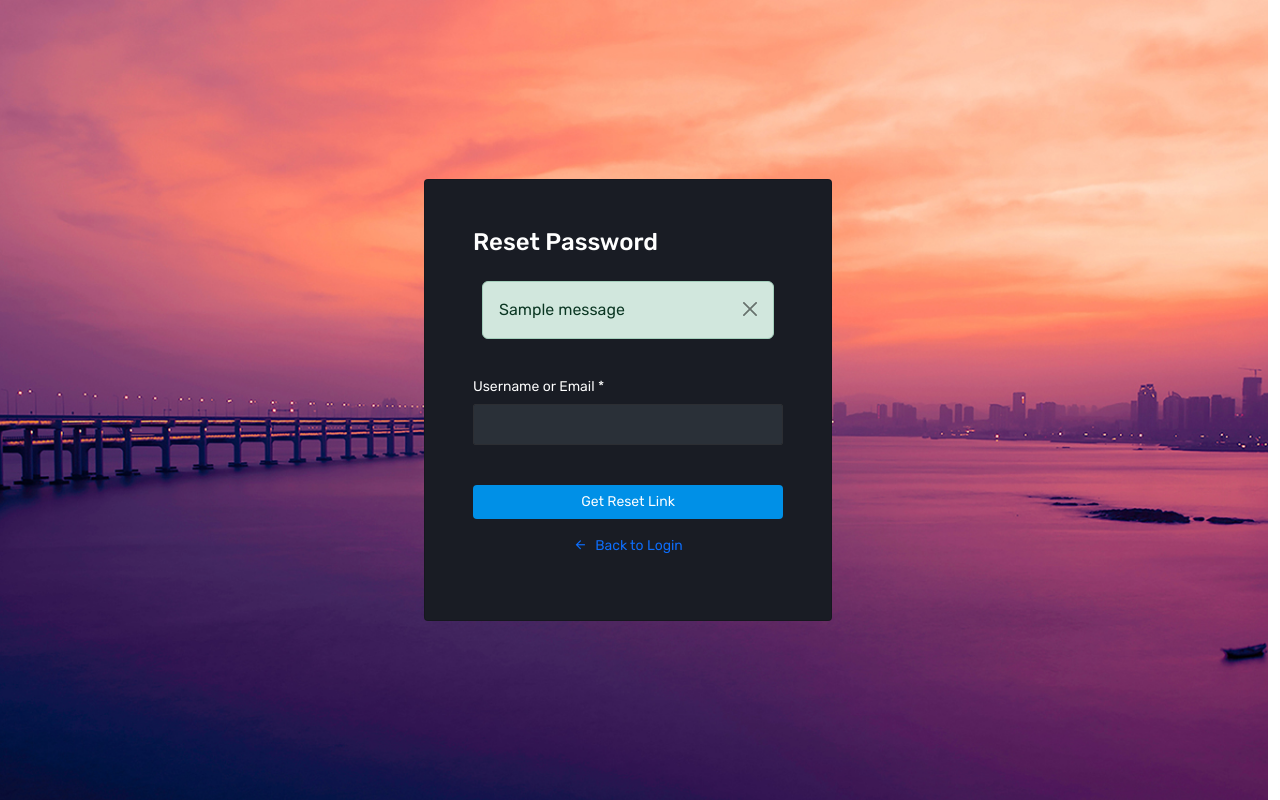
After one commit to karmakr1920/pennypilot, a Django app: page /forgot-password/ in a window 1280 px wide. The commit adds this page. Run offline with Django 5.2, Linux system fonts and the light colour scheme; tables that the repository leaves empty hold one stand-in row (values such as "Sample post"); one stand-in notice (Sample message) is shown; some libraries are stand-ins or nearby versions.

Commit message:
created PasswordToken Model and added functionality for reset password

```diff
--- /dev/null
+++ b/dashboard/templates/dashboard/forgot_password.html
@@ -0,0 +1,79 @@
+{% load static %}
+<!DOCTYPE html>
+<html lang="en">
+<head>
+    <meta charset="utf-8">
+    <meta name="viewport" content="width=device-width, initial-scale=1, maximum-scale=1, minimum-scale=1, user-scalable=no">
+    <title>Reset Password - PennyPilot</title>
+    <link rel="stylesheet" href="{% static 'dashboard/assets/vendors/mdi/css/materialdesignicons.min.css' %}">
+    <link rel="stylesheet" href="{% static 'dashboard/assets/vendors/ti-icons/css/themify-icons.css' %}">
+    <link rel="stylesheet" href="{% static 'dashboard/assets/vendors/css/vendor.bundle.base.css' %}">
+    <link rel="stylesheet" href="{% static 'dashboard/assets/vendors/font-awesome/css/font-awesome.min.css' %}">
+    <link rel="stylesheet" href="{% static 'dashboard/assets/css/style.css' %}">
+    <link rel="shortcut icon" href="{% static 'dashboard/assets/images/favicon.png' %}" />
+</head>
+<body>
+    <div class="container-scroller">
+        <div class="container-fluid page-body-wrapper full-page-wrapper">
+            <div class="row w-100">
+                <div class="content-wrapper full-page-wrapper d-flex align-items-center auth login-bg">
+                    <div class="card col-lg-4 mx-auto">
+                        <div class="card-body px-5 py-5">
+                            <h3 class="card-title text-start mb-3">Reset Password</h3>
+                            <!-- Display messages -->
+                            {% if messages %}
+                                <div class="alert alert-dismissible fade show text-md p-2">
+                                    {% for message in messages %}
+                                        <div class="alert alert-{{ message.tags }}">
+                                            {{ message }}
+                                            <button type="button" class="btn-close btn-close-sm" data-bs-dismiss="alert"></button>
+                                        </div>
+                                    {% endfor %}
+                                </div>
+                            {% endif %}
+
+                            <form method="post">
+                                {% csrf_token %}
+                                {% if not token %}
+                                    <div class="form-group">
+                                        <label for="username_or_email">Username or Email *</label>
+                                        <input type="text" name="username_or_email" id="username_or_email" class="form-control p_input"
+                                               value="{{ form_data.username_or_email|default:'' }}">
+                                    </div>
+                                    <div class="text-center d-grid gap-2">
+                                        <button type="submit" class="btn btn-primary btn-block">Get Reset Link</button>
+                                    </div>
+                                {% else %}
+                                    <div class="form-group">
+                                        <label for="new_password">New Password *</label>
+                                        <input type="password" name="new_password" id="new_password" class="form-control p_input"
+                                               value="{{ form_data.new_password|default:'' }}">
+                                    </div>
+                                    <div class="form-group">
+                                        <label for="confirm_password">Confirm Password *</label>
+                                        <input type="password" name="confirm_password" id="confirm_password" class="form-control p_input"
+                                               value="{{ form_data.confirm_password|default:'' }}">
+                                    </div>
+                                    <div class="text-center d-grid gap-2">
+                                        <button type="submit" class="btn btn-primary btn-block">Reset Password</button>
+                                    </div>
+                                {% endif %}
+                                <p class="text-center mt-3">
+                                    <a href="{% url 'login' %}" class="text-decoration-none">
+                                        <i class="mdi mdi-arrow-left me-2"></i>Back to Login
+                                    </a>
+                                </p>
+                            </form>
+                        </div>
+                    </div>
+                </div>
+            </div>
+        </div>
+    </div>
+    <script src="{% static 'dashboard/assets/vendors/js/vendor.bundle.base.js' %}"></script>
+    <script src="{% static 'dashboard/assets/js/off-canvas.js' %}"></script>
+    <script src="{% static 'dashboard/assets/js/misc.js' %}"></script>
+    <script src="{% static 'dashboard/assets/js/settings.js' %}"></script>
+    <script src="{% static 'dashboard/assets/js/todolist.js' %}"></script>
+</body>
+</html>
--- a/dashboard/templates/dashboard/login.html
+++ b/dashboard/templates/dashboard/login.html
@@ -50,7 +50,7 @@
                                   {% if form_data.remember_me %}checked{% endif %}>
                             <label class="form-check-label" for="remember_me">Remember me</label>
                         </div>
-                        <a href="#" class="forgot-pass">Forgot password</a>
+                        <a href="{% url 'forgot_password' %}" class="forgot-pass">Forgot password</a>
                     </div>
                     <div class="text-center d-grid gap-2">
                         <button type="submit" class="btn btn-primary btn-block">Login</button>
--- a/dashboard/urls.py
+++ b/dashboard/urls.py
@@ -18,4 +18,6 @@ urlpatterns = [
     path('update-user/', views.update_user_view, name='update_user'),
     path('login/', views.login_view, name='login'),
     path('logout/', views.logout_view, name='logout'),
+    path('forgot-password/', views.reset_password, name='forgot_password'),
+    path('reset-password/<uuid:token>/', views.reset_password, name='reset_password'),
 ]
--- a/dashboard/views.py
+++ b/dashboard/views.py
@@ -1,5 +1,5 @@
 from django.shortcuts import render, get_object_or_404, redirect
-from .models import Expense, Category,User,MonthlyBudget
+from .models import Expense, Category,User,MonthlyBudget,PasswordResetToken
 from django.db.models import Sum,Count
 from django.contrib import messages
 import calendar
@@ -10,7 +10,8 @@ from django.contrib.auth import login,logout,authenticate
 from django.contrib.auth.decorators import login_required
 from django.core.paginator import Paginator
 import re
-
+import uuid
+from django.db.models import Q
 
 from django.contrib import messages
 from django.contrib.auth import login
@@ -27,7 +28,7 @@ def register_view(request):
         password2 = request.POST.get('password2')
         consent = request.POST.get('consent')
 
-        # Store form data to repopulate on error
+        # Store form data to repopulate on warning
         form_data = {
             'username': username or '',
             'email': email or '',
@@ -87,7 +88,7 @@ def update_user_view(request):
         current_password = request.POST.get('current_password')
         new_password = request.POST.get('new_password')
 
-        # Store form data to repopulate on error
+        # Store form data to repopulate on warning
         form_data = {
             'username': username or '',
             'email': email or '',
@@ -434,8 +435,8 @@ def set_monthly_budget(request):
         try:
             amount = float(amount)
             if amount < 0:
-                raise ValueError("Budget cannot be negative")
-        except ValueError:
+                raise Valuewarning("Budget cannot be negative")
+        except Valuewarning:
             messages.warning(request, "Please enter a valid positive number for budget.")
             return redirect('set_monthly_budget')
 
@@ -527,3 +528,87 @@ def logout_view(request):
     logout(request)
     messages.info(request, "Logged out successfully.")
     return redirect('home')
+
+def forgot_password(request):
+    if request.method == 'POST':
+        email = request.POST.get('email')
+        try:
+            user = User.objects.get(email=email)
+            # Generate a unique token
+            token = uuid.uuid4()
+            user.password_reset_token = token
+            user.save()
+            # Redirect to reset_password view with the token
+            return redirect('reset_password', token=token)
+        except User.DoesNotExist:
+            messages.warning(request, 'Email not found.')
+            return render(request, 'dashboard/forgot_password.html')
+    return render(request, 'dashboard/forgot_password.html')
+
+def reset_password(request, token=None):
+    form_data = {}
+
+    if request.method == 'POST':
+        if not token:
+            # Handle username_or_email submission to generate token
+            username_or_email = request.POST.get('username_or_email')
+            if not username_or_email:
+                messages.warning(request, "Username or email is required.")
+                return render(request, 'dashboard/forgot_password.html', {'form_data': {'username_or_email': username_or_email}})
+
+            try:
+                # Look up user by username or email
+                user = User.objects.get(Q(username=username_or_email) | Q(email=username_or_email))
+                # Delete any existing tokens for this user
+                PasswordResetToken.objects.filter(user=user).delete()
+                # Generate a new token
+                reset_token = PasswordResetToken.objects.create(user=user)
+                # Redirect to reset_password with token
+                return redirect('reset_password', token=reset_token.token)
+            except User.DoesNotExist:
+                messages.warning(request, "User with this username or email does not exist.")
+                return render(request, 'dashboard/forgot_password.html', {'form_data': {'username_or_email': username_or_email}})
+
+        else:
+            # Handle password reset with token
+            try:
+                reset_token = PasswordResetToken.objects.get(token=token)
+                if reset_token.is_expired():
+                    messages.warning(request, "Reset token has expired.")
+                    reset_token.delete()
+                    return redirect('forgot_password')
+                user = reset_token.user
+            except PasswordResetToken.DoesNotExist:
+                messages.warning(request, "Invalid or expired reset token.")
+                return redirect('forgot_password')
+
+            new_password = request.POST.get('new_password')
+            confirm_password = request.POST.get('confirm_password')
+            form_data = {
+                'new_password': new_password,
+                'confirm_password': confirm_password
+            }
+
+            # Basic validation
+            if not new_password or not confirm_password:
+                messages.warning(request, "All fields are required.")
+                return render(request, 'dashboard/forgot_password.html', {'form_data': form_data, 'token': token})
+
+            if new_password != confirm_password:
+                messages.warning(request, "Passwords do not match.")
+                return render(request, 'dashboard/forgot_password.html', {'form_data': form_data, 'token': token})
+
+            # Additional password validation
+            if len(new_password) < 8:
+                messages.warning(request, "Password must be at least 8 characters long.")
+                return render(request, 'dashboard/forgot_password.html', {'form_data': form_data, 'token': token})
+
+            # Update password
+            user.set_password(new_password)
+            user.save()
+            # Delete the token after use
+            PasswordResetToken.objects.filter(token=token).delete()
+            messages.success(request, "Password reset successfully. Please log in.")
+            return redirect('login')
+
+    return render(request, 'dashboard/forgot_password.html', {'form_data': form_data, 'token': token})
```
Also changed, not shown: dashboard/models.py (+18 -1 lines), dashboard/migrations/0002_passwordresettoken.py (added).
